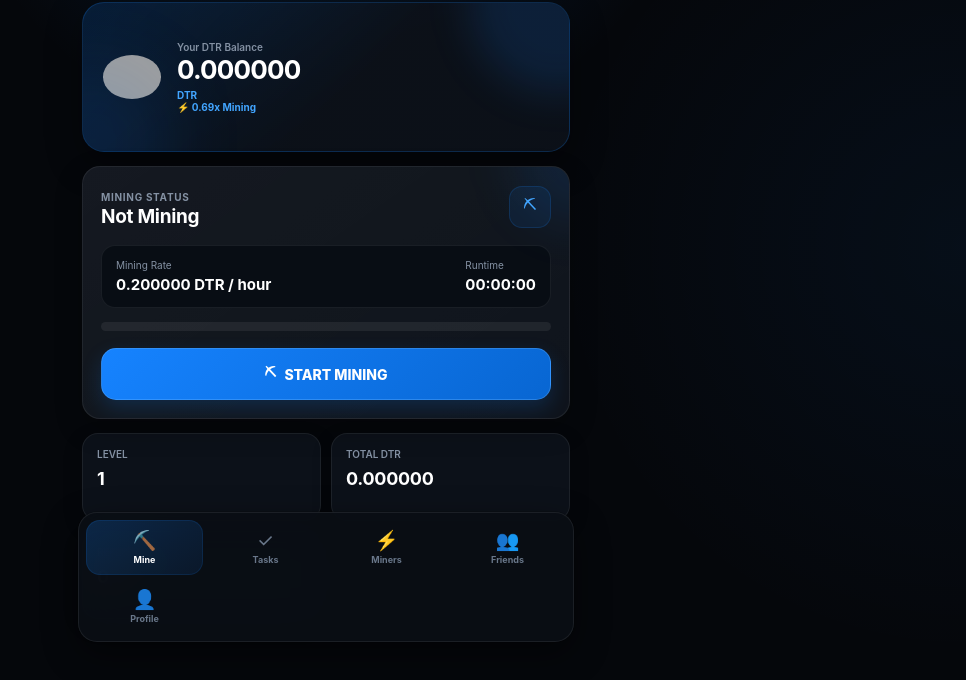
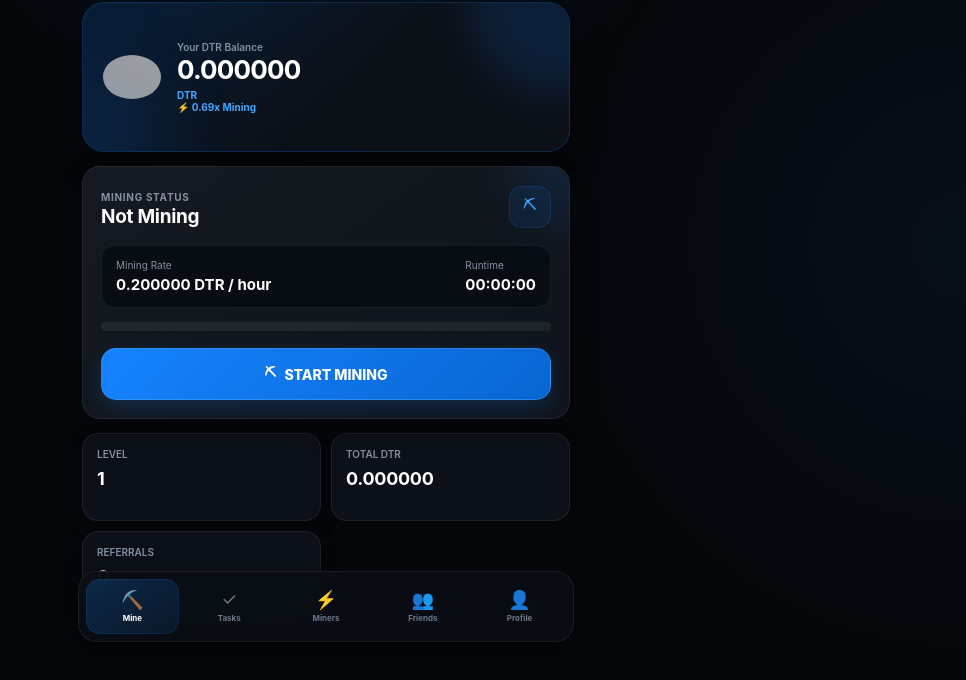
Before and after one commit to CoinSRed/dtr-miner, a website: page public/index.html in a window 1280 px wide. Shown: the part 148-828 px from the top of the page, without its empty margins (314-1280 px from the left). Drawn offline with Linux system fonts and the light colour scheme; grey boxes are pictures that could not be loaded; a script that the page names is missing.

Commit message:
Fix bottom navigation layout

```diff
--- a/public/style.css
+++ b/public/style.css
@@ -1199,3 +1199,22 @@ button {
 /* =========================
    TOUCH / SCROLL
 ==========
+
+/* FIX: keep all 5 navigation buttons in one row */
+.bottom-nav {
+    grid-template-columns: repeat(5, 1fr);
+}
+
+.nav-item {
+    min-width: 0;
+    padding-left: 2px;
+    padding-right: 2px;
+}
+
+.nav-item span {
+    font-size: 18px;
+}
+
+.nav-item label {
+    font-size: 8px;
+}
```
